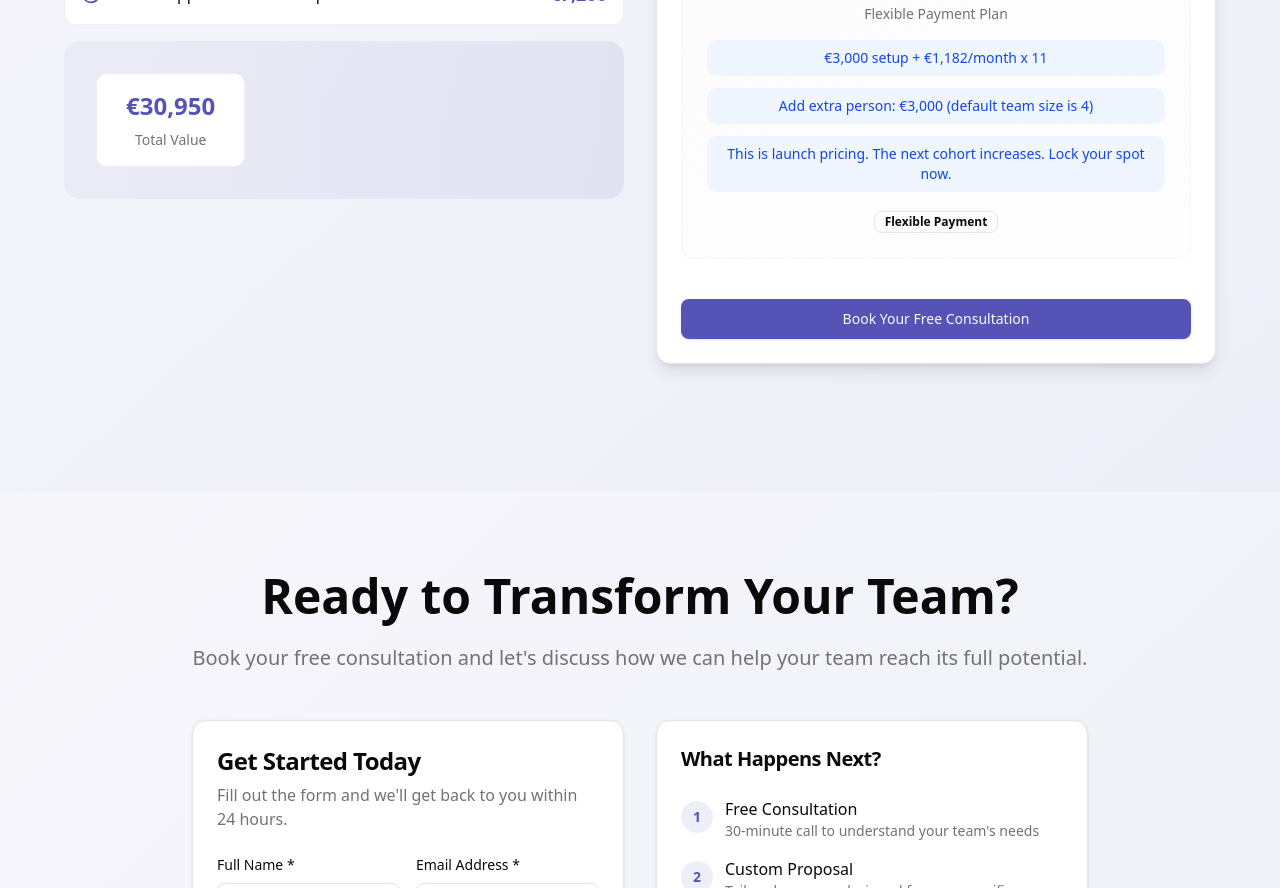
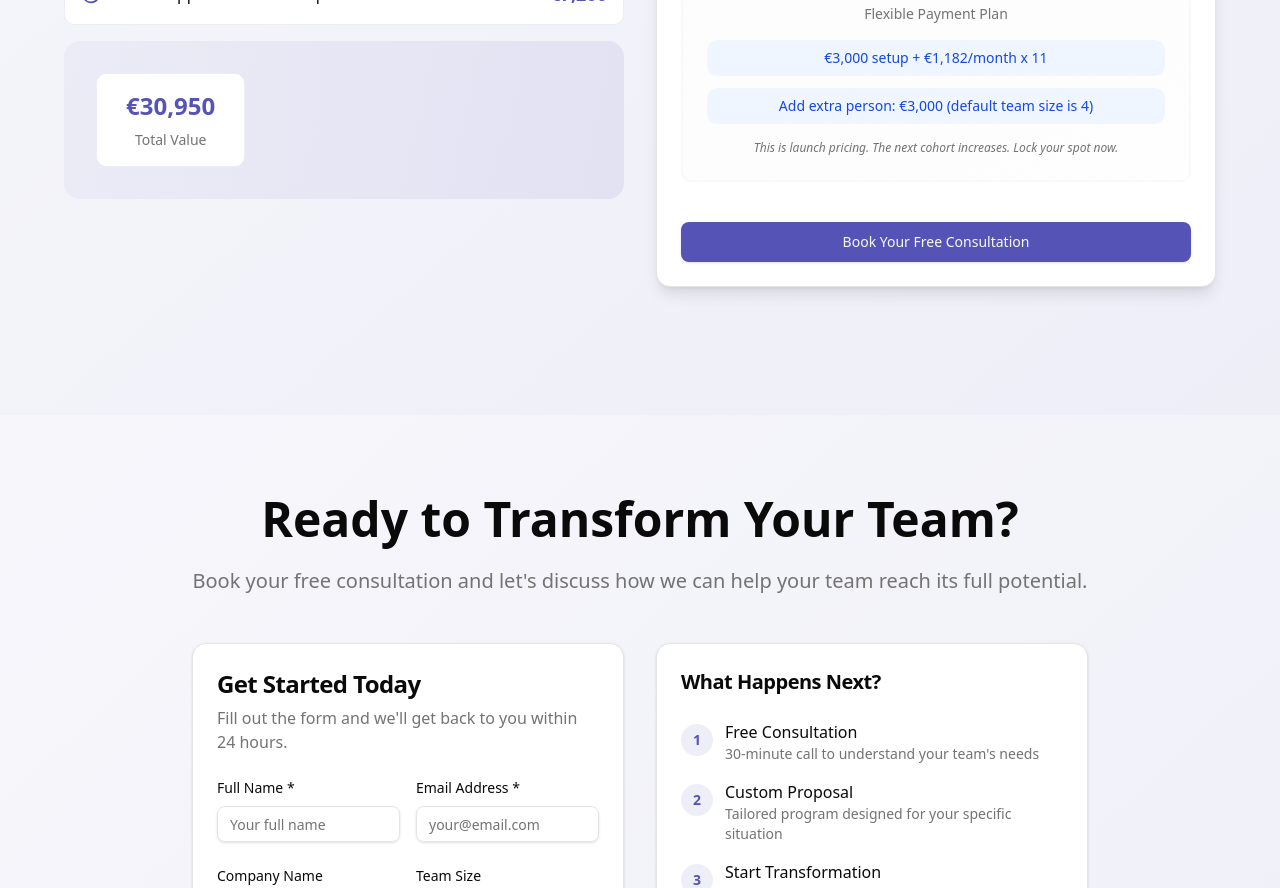
Before and after one commit to zatezalo/tatjana, a Next.js app: page / in a window 1280 px wide. Shown: the part 6480-7368 px from the top of the page. Built offline with nearby package versions, Linux system fonts and the light colour scheme.

Commit message:
Refactor ValueStack component to enhance presentation of pricing details and improve messaging clarity. Consolidate information regarding launch pricing and remove unused badge for a cleaner layout.

```diff
--- a/src/components/sections/ValueStack.tsx
+++ b/src/components/sections/ValueStack.tsx
@@ -124,14 +124,13 @@ export default function ValueStack() {
                     <div className="bg-blue-50 text-blue-700 px-4 py-2 rounded-lg text-sm font-medium">
                       Add extra person: €3,000 (default team size is 4)
                     </div>
-                    <div className="bg-blue-50 text-blue-700 px-4 py-2 rounded-lg text-sm font-medium">
+                  </div>
+                  <div className="text-xs text-muted-foreground space-y-1">
+                    <p className="italic">
                       This is launch pricing. The next cohort increases. Lock
                       your spot now.
-                    </div>
+                    </p>
                   </div>
-                  <Badge variant="outline" className="text-xs">
-                    Flexible Payment
-                  </Badge>
                 </div>
 
                 {/* Add-on Option */}
```
